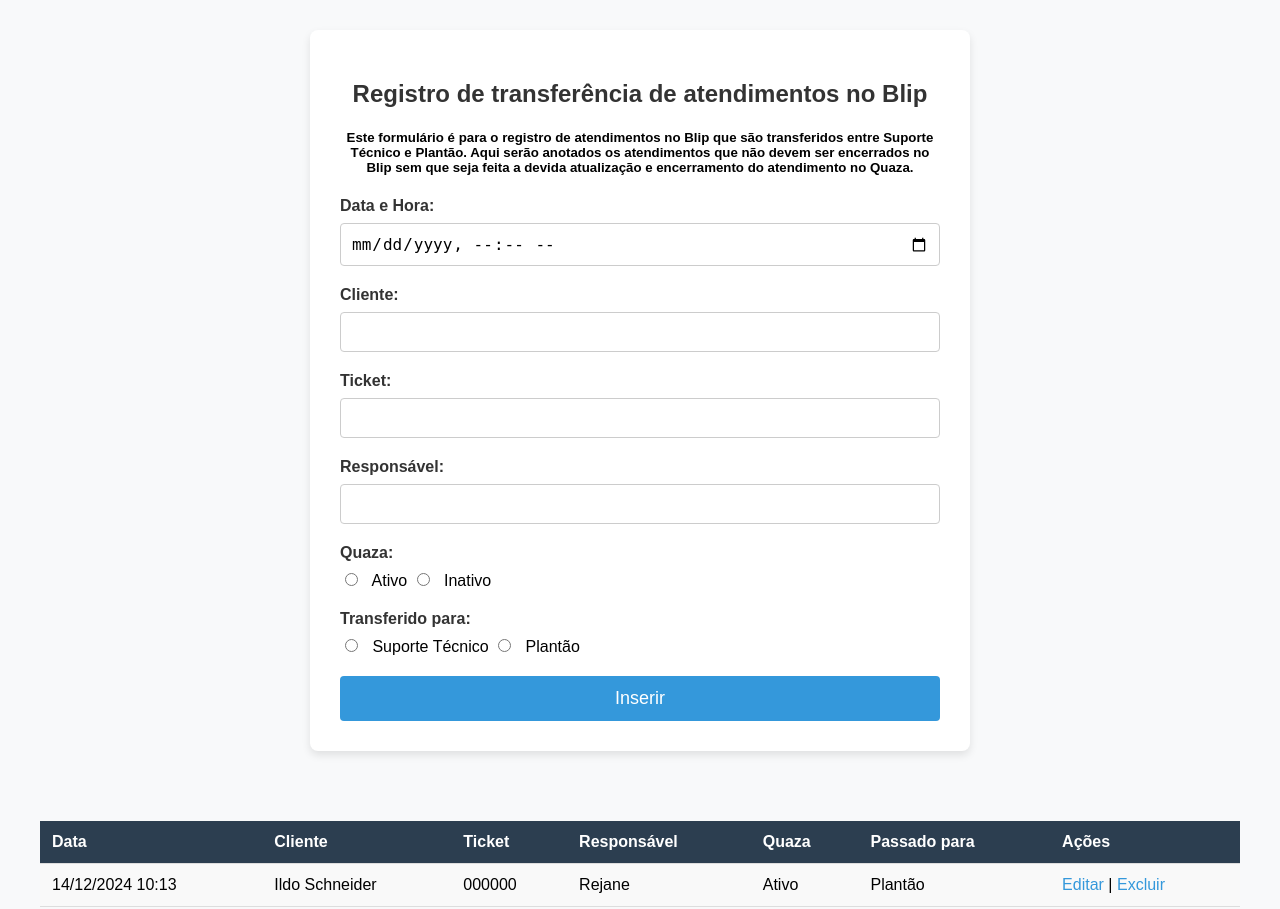
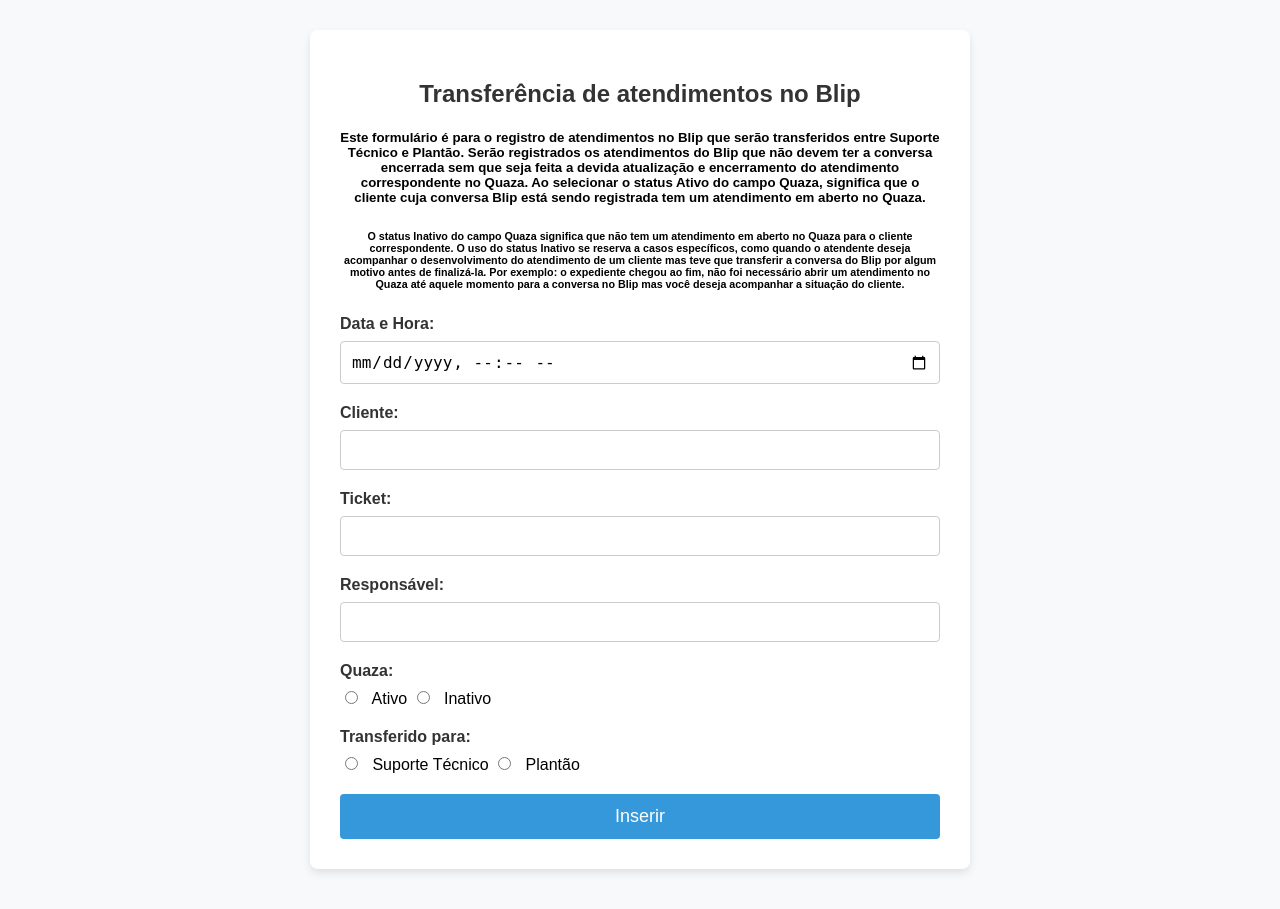
Before and after one commit to rejaneo/suporteplantao, a Flask app: page / in a window 1280 px wide. Shown: the part 77-986 px from the top of the page. Run offline with Flask 3, Linux system fonts and the light colour scheme; data comes from the database, SQL or seed files in the repository.

Commit message:
Modificação do texto do index

```diff
--- a/templates/index.html
+++ b/templates/index.html
@@ -2,7 +2,7 @@
 <html lang="pt-br">
 <head>
     <meta charset="UTF-8">
-    <title>Registro de transferência de atendimentos no Blip - TeutoNET</title>
+    <title>Transferência de atendimentos no Blip</title>
     <link rel="stylesheet" href="{{ url_for('static', filename='style.css') }}">
 </head>
 <body>
@@ -11,8 +11,9 @@
     </header>
 
     <div class="form-container">
-        <h2>Registro de transferência de atendimentos no Blip</h5>
-        <center><h5>Este formulário é para o registro de atendimentos no Blip que são transferidos entre Suporte Técnico e Plantão. Aqui serão anotados os atendimentos que não devem ser encerrados no Blip sem que seja feita a devida atualização e encerramento do atendimento no Quaza. </h3></center>
+        <h2>Transferência de atendimentos no Blip</h2>
+        <center><h5>Este formulário é para o registro de atendimentos no Blip que serão transferidos entre Suporte Técnico e Plantão. Serão registrados os atendimentos do Blip que não devem ter a conversa encerrada sem que seja feita a devida atualização e encerramento do atendimento correspondente no Quaza. Ao selecionar o status Ativo do campo Quaza, significa que o cliente cuja conversa Blip está sendo registrada tem um atendimento em aberto no Quaza.</h5>
+<h6>O status Inativo do campo Quaza significa que não tem um atendimento em aberto no Quaza para o cliente correspondente. O uso do status Inativo se reserva a casos específicos, como quando o atendente deseja acompanhar o desenvolvimento do atendimento de um cliente mas teve que transferir a conversa do Blip por algum motivo antes de finalizá-la. Por exemplo: o expediente chegou ao fim, não foi necessário abrir um atendimento no Quaza até aquele momento para a conversa no Blip mas você deseja acompanhar a situação do cliente.</h6></center>
         <form method="POST">
             <div class="form-group">
                 <label for="data">Data e Hora:</label>
```
